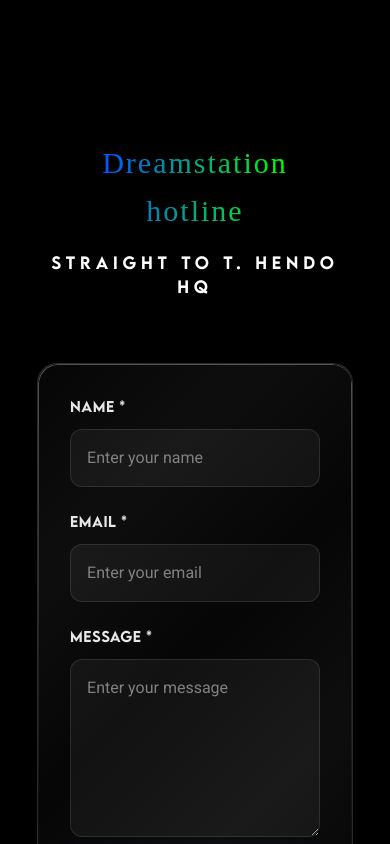
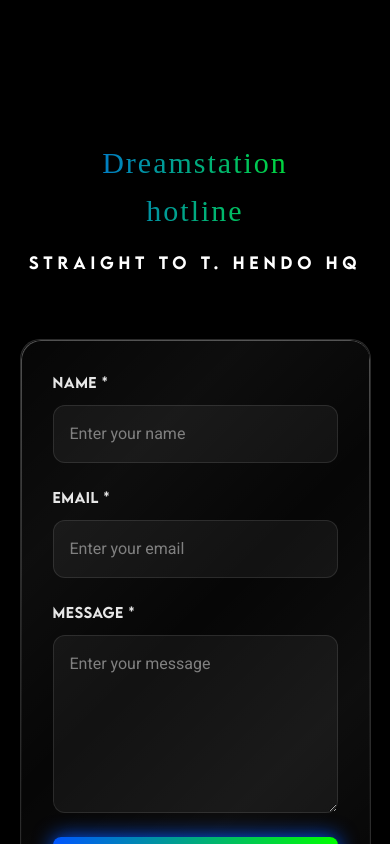
Before and after one commit to NikoDola/hendo, a Next.js app: page /home in a window 390 px wide. Shown: the part 2080-2924 px from the top of the page. Built offline with nearby package versions, Linux system fonts and the light colour scheme; no server answers; the database is empty.

Commit message:
home page responsive fix

```diff
--- a/src/components/client/Contact.css
+++ b/src/components/client/Contact.css
@@ -1,6 +1,7 @@
 .contactWrapper {
   display: flex;
   gap: 4rem;
+  width: 100%;
 
   /* Text section takes 50% */
   >div:first-child {
@@ -10,6 +11,14 @@
   /* Form section takes 50% */
   .formWrapper {
     flex: 0 0 50%;
+    width: 100%;
+  }
+
+  .contactHeadline{
+
+    text-align: right;
+    margin-left: 0 ;
+    width: 100%;
   }
 
   h1 {
@@ -35,7 +44,9 @@
 }
 
 @media (max-width: 1000px){
+
   .contactWrapper{
+
     h2{
       text-align: center;
       font-size: var(--text-3xl);
@@ -49,5 +60,9 @@
       margin-top: 1rem;
     }
 
+    .contactHeadline{
+      text-align: center;
+    }
+
   }
 }
```
